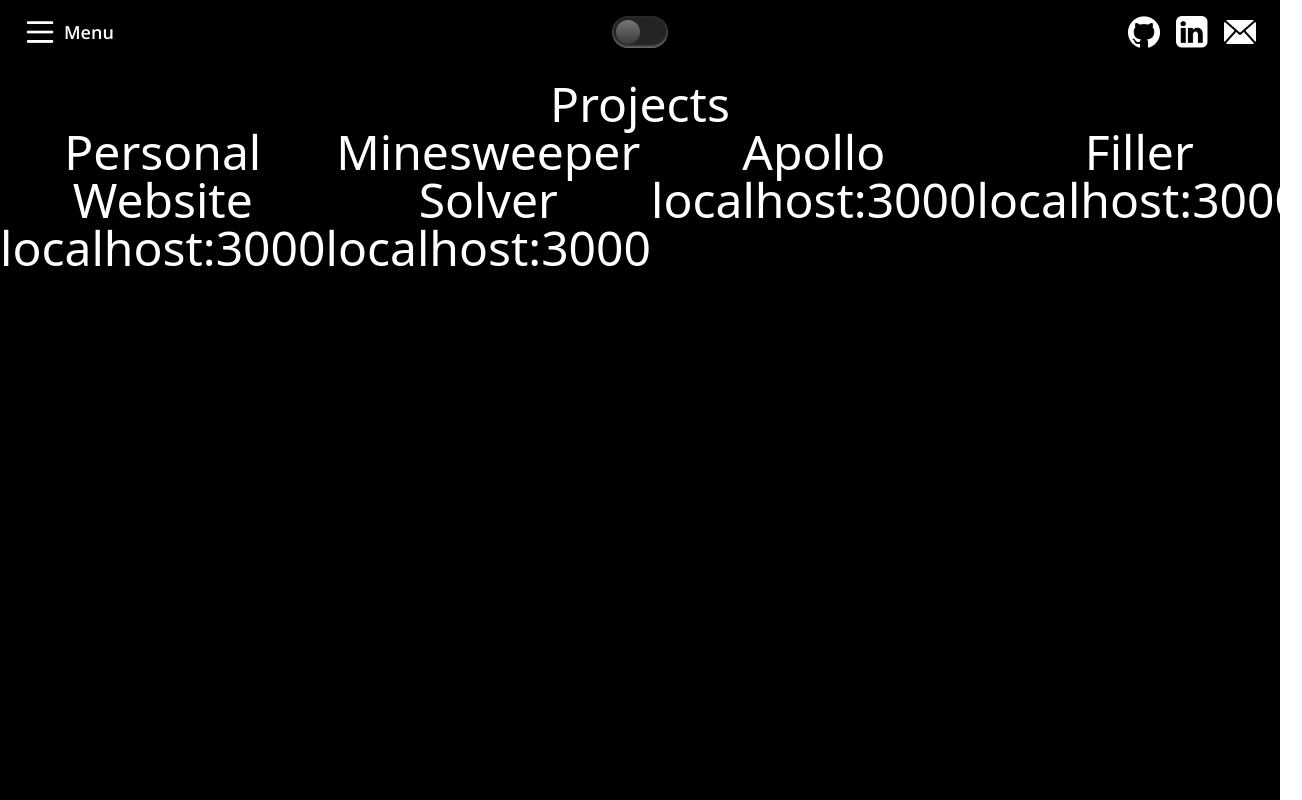
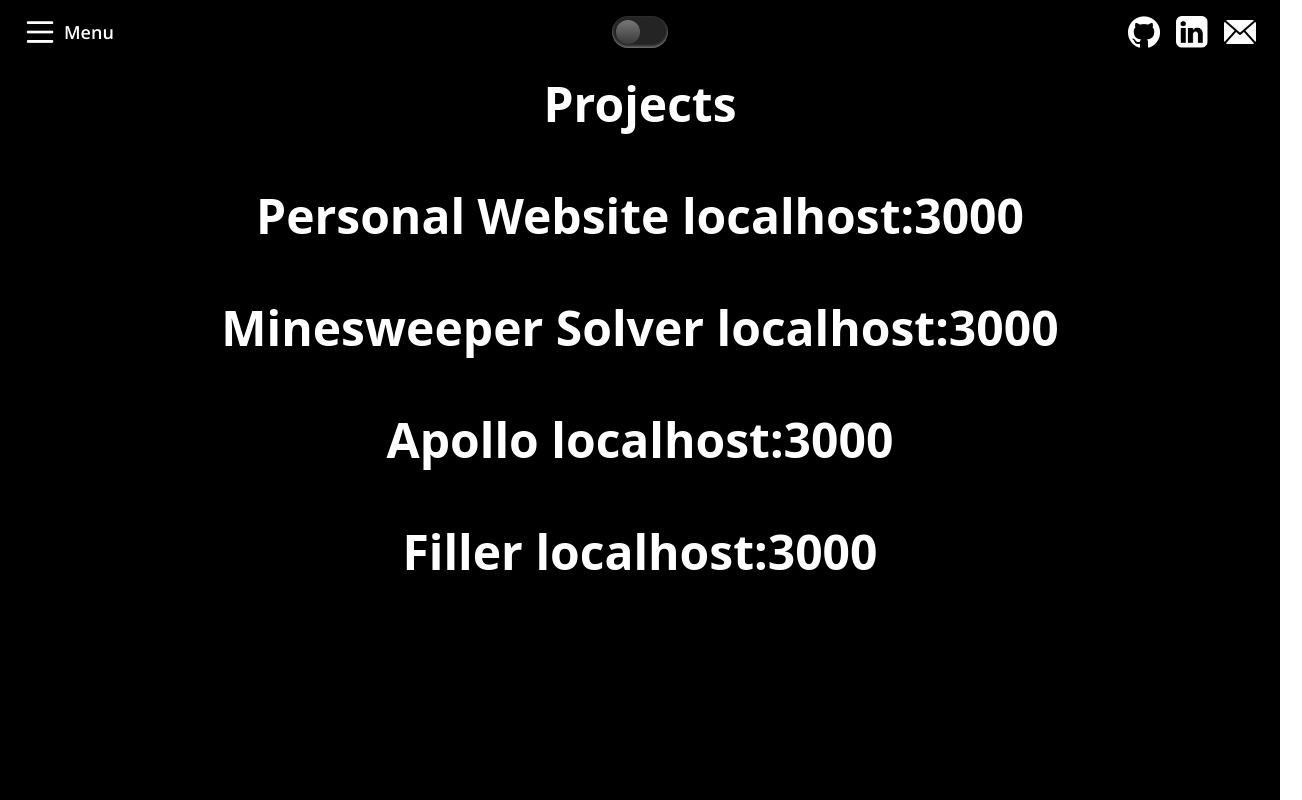
Before and after one commit to ENamja/personal-website, a Next.js app: page /projects in a window 1280 px wide. Shown: the whole page, 1302 px wide, since content can reach past the window. Built offline with nearby package versions, Linux system fonts and the light colour scheme.

Commit message:
Added list styling to project page

```diff
--- a/app/projects/ProjectList.tsx
+++ b/app/projects/ProjectList.tsx
@@ -2,6 +2,7 @@
 
 import { useContext } from "react";
 import { ThemeContext } from "@/app/Contexts";
+import Link from "next/link";
 
 function ProjectList() {
   const theme = useContext(ThemeContext);
@@ -13,15 +14,23 @@ function ProjectList() {
   ];
 
   return (
-    <div className="flex flex-row">
+    <ul className="flex flex-col items-center mt-8 max-w-full">
       {projects.map((project) => {
         return (
-          <div id={project.name} className="w-[1000]">
-            {project.name} {project.link}
-          </div>
+          <li
+            id={project.name}
+            className={
+              "p-4 my-4 rounded-3xl drop-shadow-lg max-w-[1000px] hover:scale-[1.05] transition-transform duration-200 ease-in-out" +
+              (theme === "dark" ? " bg-black" : " bg-white")
+            }
+          >
+            <Link href={project.link} target="_blank">
+              {project.name} {project.link}
+            </Link>
+          </li>
         );
       })}
-    </div>
+    </ul>
   );
 }
 
--- a/app/projects/ProjectPage.tsx
+++ b/app/projects/ProjectPage.tsx
@@ -10,8 +10,8 @@ function ProjectPage() {
   return (
     <div
       className={
-        "w-screen h-screen transition duration-500 pt-20 text-center text-5xl" +
-        (theme === "dark" ? " bg-black text-white" : " bg-white text-black")
+        "w-screen h-screen transition duration-500 pt-20 text-center text-5xl font-bold" +
+        (theme === "dark" ? " bg-black text-white" : " bg-gray-100 text-black")
       }
     >
       Projects
```
